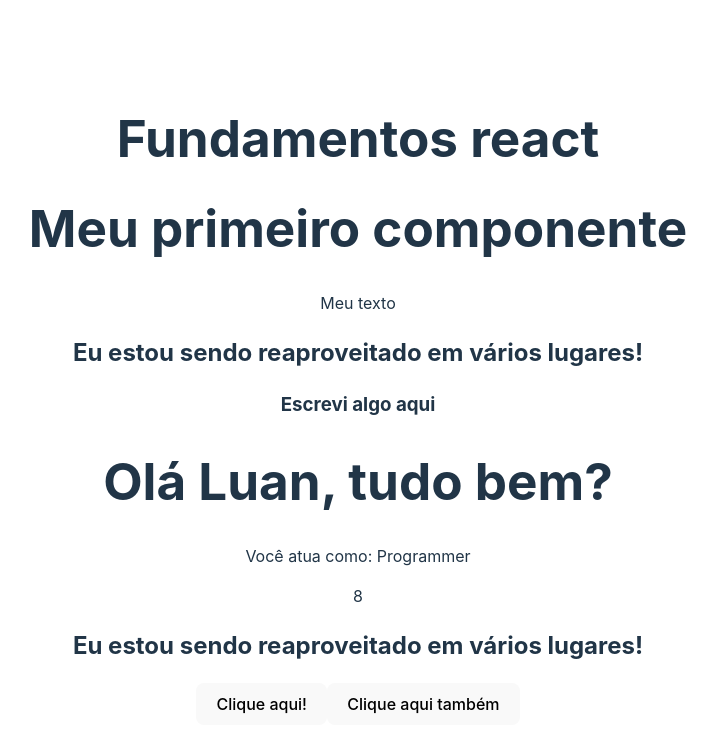
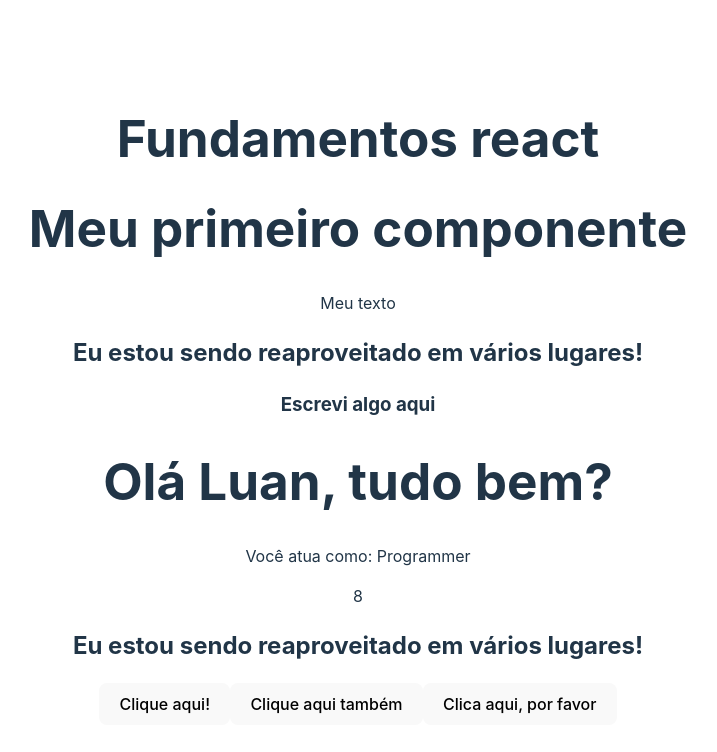
Before and after one commit to Emanuelsyngles/Estudos-react, a React (Vite) app in the folder 2_FUNDAMENTOS/fundamentos/: page / in a window 1280 px wide. Shown: the top 752 px of the page, without its empty margins (282-999 px from the left). Built offline with nearby package versions, Linux system fonts and the light colour scheme.

Commit message:
Update Events.jsx

```diff
--- a/2_FUNDAMENTOS/fundamentos/src/components/Events.jsx
+++ b/2_FUNDAMENTOS/fundamentos/src/components/Events.jsx
@@ -14,6 +14,15 @@
         <button onClick={() => console.log("Clicou!")}>
           Clique aqui também
         </button>
+        <button
+          onClick={() => {
+            if (true) {
+              console.log("Isso não deveria existir =)");
+            }
+          }}
+        >
+          Clica aqui, por favor
+        </button>
       </>
     </>
   );
```
